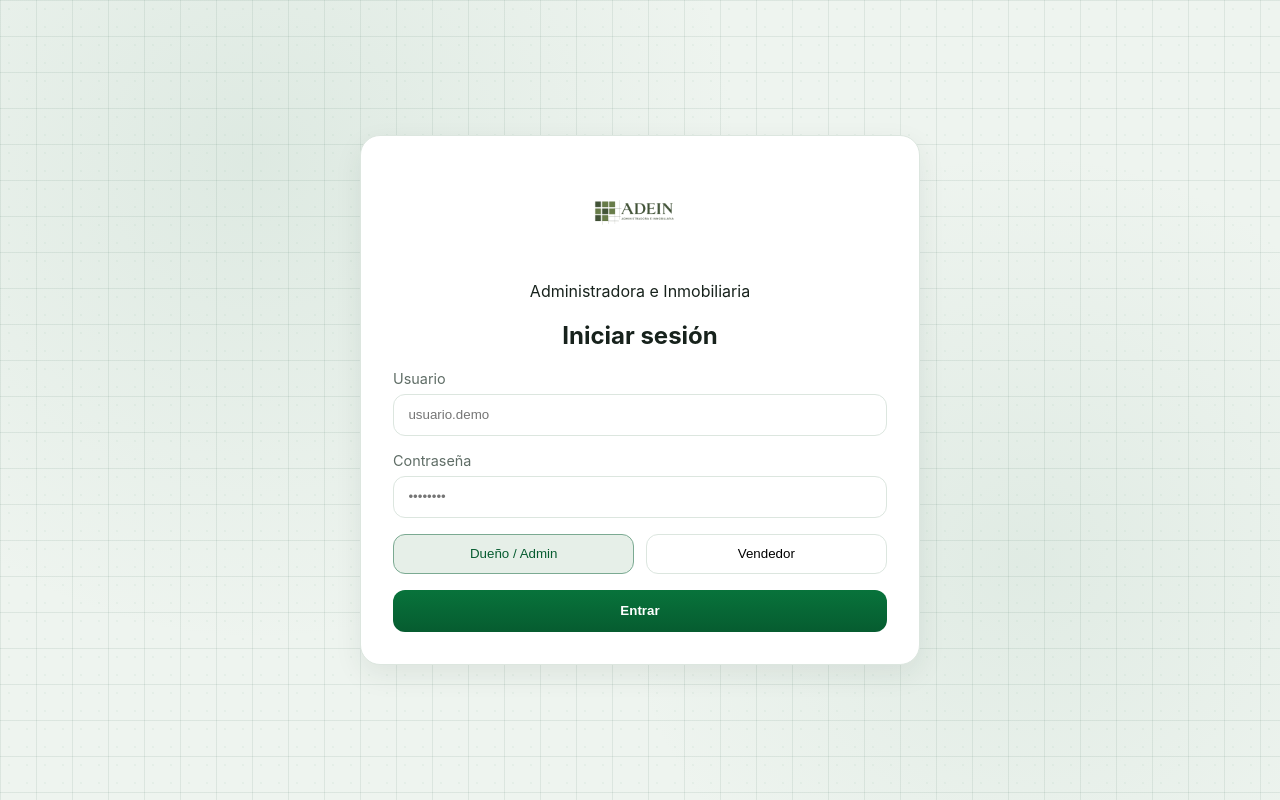
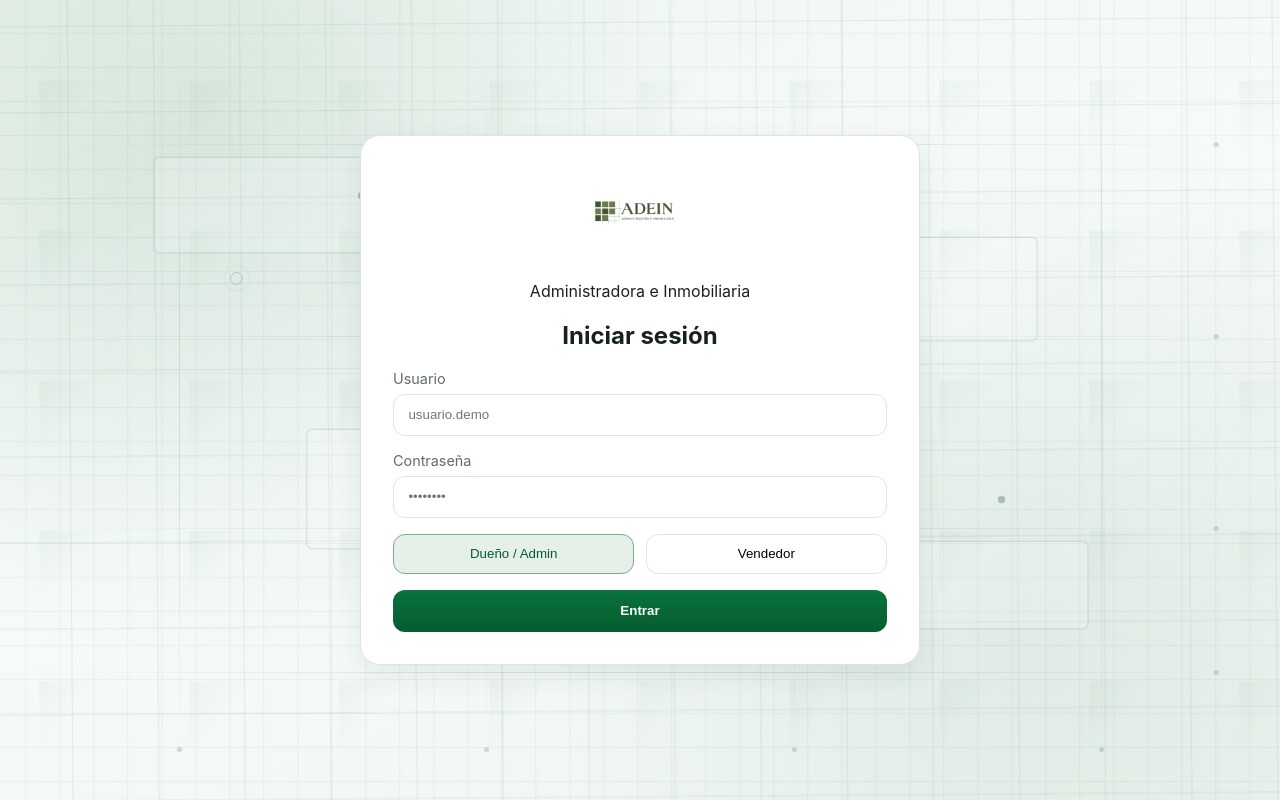
Before and after one commit to Codex13-OSS/ADEIN-PANEL, a React (Vite) app: page / in a window 1280 px wide. Built offline with nearby package versions, Linux system fonts and the light colour scheme.

Commit message:
feat(ui): add reusable ADEIN animated background for login and panel

```diff
--- /dev/null
+++ b/src/components/AdeinAnimatedBackground.tsx
@@ -0,0 +1,57 @@
+type Props = {
+  variant?: 'login' | 'panel';
+};
+
+const measurementLinesX = ['18%', '42%', '66%', '84%'];
+const measurementLinesY = ['14%', '38%', '62%', '86%'];
+const lotShapes = [
+  { top: '20%', left: '12%', width: '18%', height: '12%', rotate: '-4deg' },
+  { top: '54%', left: '24%', width: '22%', height: '15%', rotate: '3deg' },
+  { top: '30%', left: '61%', width: '20%', height: '13%', rotate: '-2deg' },
+  { top: '68%', left: '70%', width: '15%', height: '11%', rotate: '5deg' },
+];
+const referencePoints = [
+  { top: '24%', left: '28%' },
+  { top: '44%', left: '58%' },
+  { top: '70%', left: '36%' },
+  { top: '62%', left: '78%' },
+];
+const locationPulses = [
+  { top: '34%', left: '18%' },
+  { top: '58%', left: '67%' },
+  { top: '78%', left: '52%' },
+];
+
+function AdeinAnimatedBackground({ variant = 'login' }: Props) {
+  return (
+    <div className={`adein-bg adein-bg-${variant}`} aria-hidden="true">
+      <div className="adein-bg-grid adein-bg-major" />
+      <div className="adein-bg-grid adein-bg-minor" />
+
+      {measurementLinesX.map((top) => (
+        <span key={`x-${top}`} className="adein-measure-line is-horizontal" style={{ top }} />
+      ))}
+      {measurementLinesY.map((left) => (
+        <span key={`y-${left}`} className="adein-measure-line is-vertical" style={{ left }} />
+      ))}
+
+      {lotShapes.map((shape) => (
+        <span
+          key={`${shape.top}-${shape.left}`}
+          className="adein-lot-shape"
+          style={{ top: shape.top, left: shape.left, width: shape.width, height: shape.height, transform: `rotate(${shape.rotate})` }}
+        />
+      ))}
+
+      {referencePoints.map((point) => (
+        <span key={`${point.top}-${point.left}`} className="adein-ref-point" style={{ top: point.top, left: point.left }} />
+      ))}
+
+      {locationPulses.map((pulse) => (
+        <span key={`${pulse.top}-${pulse.left}`} className="adein-location-pulse" style={{ top: pulse.top, left: pulse.left }} />
+      ))}
+    </div>
+  );
+}
+
+export default AdeinAnimatedBackground;
--- a/src/components/LoginView.tsx
+++ b/src/components/LoginView.tsx
@@ -1,4 +1,5 @@
 import { FormEvent, useState } from 'react';
+import AdeinAnimatedBackground from './AdeinAnimatedBackground';
 
 export type Role = 'owner' | 'seller';
 
@@ -18,7 +19,8 @@ function LoginView({ onLogin }: Props) {
   };
 
   return (
-    <main className="login-screen technical-bg">
+    <main className="login-screen">
+      <AdeinAnimatedBackground variant="login" />
       <section className="login-card">
         <img src="/brand/adein.png" alt="ADEIN" className="brand-main" />
         <p className="brand-subtitle">Administradora e Inmobiliaria</p>
--- a/src/components/Shell.tsx
+++ b/src/components/Shell.tsx
@@ -10,6 +10,7 @@ import SellersPage from '../pages/SellersPage';
 import DocumentsPage from '../pages/DocumentsPage';
 import SettingsPage from '../pages/SettingsPage';
 import { CrmTab } from '../pages/CrmPage';
+import AdeinAnimatedBackground from './AdeinAnimatedBackground';
 
 export type OwnerSection = 'dashboard' | 'crm' | 'business' | 'campaigns' | 'sellers' | 'documents' | 'settings';
 export type SellerSection = 'crm' | 'analyze' | 'followups' | 'performance' | 'documents';
@@ -77,7 +78,8 @@ function Shell({ session, defaultSection, onLogout }: Props) {
   };
 
   return (
-    <main className="app-shell technical-bg">
+    <main className="app-shell">
+      <AdeinAnimatedBackground variant="panel" />
       <Sidebar role={session.role} current={activeSection} activeCrmTab={activeCrmTab} onChange={handleSectionChange} />
       <section className="main-panel">
         <Header role={session.role} title={title} subtitle={subtitle} username={session.username} onLogout={onLogout} />
--- a/src/styles/global.css
+++ b/src/styles/global.css
@@ -70,3 +70,168 @@ th, td { padding: .8rem; border-bottom: 1px solid var(--border-soft); text-align
 .file-preview { background: #f8fbf9; border: 1px solid var(--border-soft); border-radius: 12px; padding: .8rem; white-space: pre-wrap; }
 .assistant-card { background: linear-gradient(180deg,#f7fcf9,#eef7f1); border: 1px solid var(--accent-green-soft); border-radius: 14px; padding: 1rem; }
 @media (max-width: 1024px) { .app-shell { grid-template-columns: 1fr; } .sidebar { border-right: 0; border-bottom: 1px solid var(--border-soft); } .header-right { flex-wrap: wrap; justify-content: flex-end; } }
+
+.adein-bg {
+  position: absolute;
+  inset: 0;
+  overflow: hidden;
+  pointer-events: none;
+  z-index: 0;
+  background:
+    radial-gradient(circle at 15% 20%, rgba(123, 170, 146, 0.22), transparent 40%),
+    radial-gradient(circle at 80% 75%, rgba(123, 170, 146, 0.16), transparent 42%),
+    linear-gradient(160deg, #edf5ef 0%, #f7fbf8 48%, #edf4ef 100%);
+}
+
+.adein-bg-login {
+  opacity: 1;
+}
+
+.adein-bg-panel {
+  opacity: 0.82;
+}
+
+.adein-bg-grid {
+  position: absolute;
+  inset: -8%;
+}
+
+.adein-bg-major {
+  background-image:
+    linear-gradient(rgba(90, 137, 113, 0.13) 1px, transparent 1px),
+    linear-gradient(90deg, rgba(90, 137, 113, 0.13) 1px, transparent 1px);
+  background-size: 86px 86px;
+  animation: adein-grid-rotate 44s ease-in-out infinite alternate;
+}
+
+.adein-bg-minor {
+  background-image:
+    linear-gradient(rgba(90, 137, 113, 0.08) 1px, transparent 1px),
+    linear-gradient(90deg, rgba(90, 137, 113, 0.08) 1px, transparent 1px),
+    linear-gradient(130deg, rgba(101, 152, 126, 0.06) 1px, transparent 22%);
+  background-size: 34px 34px, 34px 34px, 150px 150px;
+  animation: adein-grid-drift 32s ease-in-out infinite alternate;
+}
+
+.adein-measure-line {
+  position: absolute;
+  background: linear-gradient(90deg, transparent 0%, rgba(80, 128, 104, 0.24) 35%, rgba(80, 128, 104, 0.24) 65%, transparent 100%);
+  opacity: 0.7;
+}
+
+.adein-measure-line::after {
+  content: '';
+  position: absolute;
+  width: 5px;
+  height: 5px;
+  border-radius: 50%;
+  background: rgba(76, 123, 100, 0.34);
+}
+
+.adein-measure-line.is-horizontal {
+  left: 5%;
+  width: 90%;
+  height: 1px;
+  animation: adein-scan-line 18s linear infinite;
+}
+
+.adein-measure-line.is-horizontal::after {
+  right: 0;
+  top: -2px;
+}
+
+.adein-measure-line.is-vertical {
+  top: 6%;
+  height: 88%;
+  width: 1px;
+  background: linear-gradient(180deg, transparent 0%, rgba(80, 128, 104, 0.22) 35%, rgba(80, 128, 104, 0.22) 65%, transparent 100%);
+}
+
+.adein-measure-line.is-vertical::after {
+  bottom: 0;
+  left: -2px;
+}
+
+.adein-lot-shape {
+  position: absolute;
+  border: 1px solid rgba(84, 132, 108, 0.24);
+  background: rgba(255, 255, 255, 0.18);
+  border-radius: 6px;
+  animation: adein-lot-float 22s ease-in-out infinite;
+}
+
+.adein-ref-point {
+  position: absolute;
+  width: 7px;
+  height: 7px;
+  border-radius: 50%;
+  background: rgba(58, 106, 83, 0.36);
+  box-shadow: 0 0 0 0 rgba(58, 106, 83, 0.24);
+  animation: adein-ref-pulse 5.4s ease-out infinite;
+}
+
+.adein-location-pulse {
+  position: absolute;
+  width: 13px;
+  height: 13px;
+  border-radius: 50%;
+  border: 1px solid rgba(70, 118, 94, 0.26);
+}
+
+.adein-location-pulse::before,
+.adein-location-pulse::after {
+  content: '';
+  position: absolute;
+  inset: -1px;
+  border-radius: 50%;
+  border: 1px solid rgba(70, 118, 94, 0.24);
+  animation: adein-loc-expand 6s ease-out infinite;
+}
+
+.adein-location-pulse::after {
+  animation-delay: 2.1s;
+}
+
+.login-screen,
+.app-shell {
+  position: relative;
+  overflow: hidden;
+}
+
+.login-card,
+.sidebar,
+.main-panel {
+  position: relative;
+  z-index: 1;
+}
+
+@keyframes adein-grid-rotate {
+  from { transform: rotate(-0.45deg) scale(1); }
+  to { transform: rotate(0.4deg) scale(1.02); }
+}
+
+@keyframes adein-grid-drift {
+  from { transform: translate3d(-10px, -6px, 0); }
+  to { transform: translate3d(12px, 8px, 0); }
+}
+
+@keyframes adein-scan-line {
+  0%, 100% { opacity: 0.45; transform: translateX(-1%); }
+  50% { opacity: 0.85; transform: translateX(1%); }
+}
+
+@keyframes adein-lot-float {
+  0%, 100% { transform: translateY(0) scale(1); }
+  50% { transform: translateY(-6px) scale(1.01); }
+}
+
+@keyframes adein-ref-pulse {
+  0% { box-shadow: 0 0 0 0 rgba(58, 106, 83, 0.28); }
+  70% { box-shadow: 0 0 0 9px rgba(58, 106, 83, 0); }
+  100% { box-shadow: 0 0 0 0 rgba(58, 106, 83, 0); }
+}
+
+@keyframes adein-loc-expand {
+  0% { transform: scale(0.9); opacity: 0.55; }
+  100% { transform: scale(2.45); opacity: 0; }
+}
```
